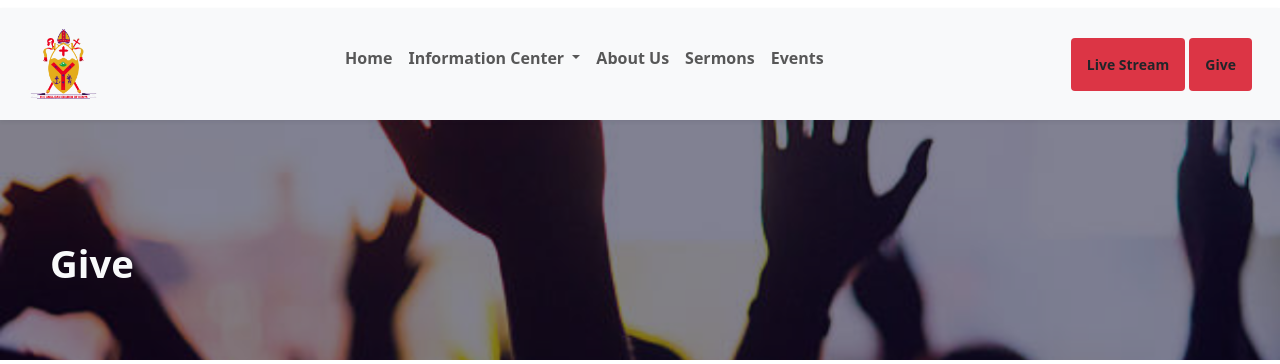
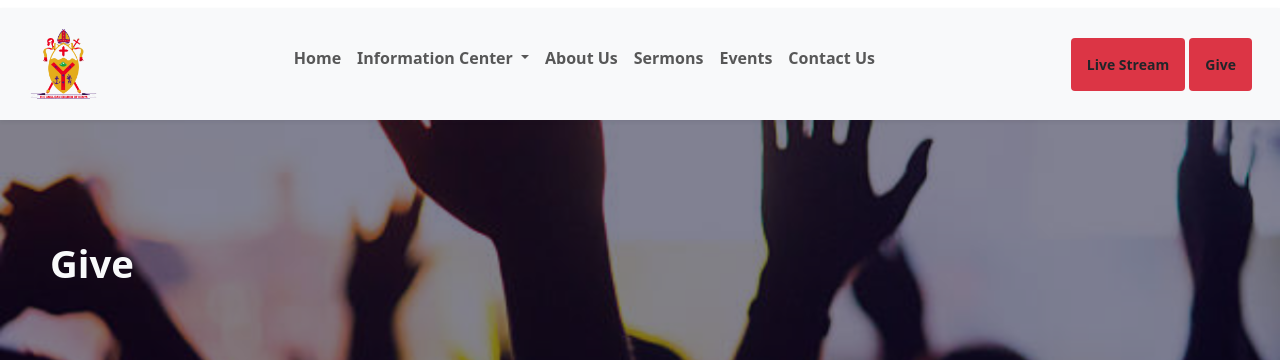
Before and after one commit to muru-technologies/church, a Django app: page /card/ in a window 1280 px wide. Shown: the top 364 px of the page. Run offline with Django 4.2, Linux system fonts and the light colour scheme; some libraries are stand-ins or nearby versions.

Commit message:
tweaked navbar

```diff
--- a/church/static/css/style.css
+++ b/church/static/css/style.css
@@ -32,7 +32,7 @@ body{
     width: 70px;
 }
 
-.navbar-nav>.active>a {
+#topheader .navbar-nav li.active > a{
     color: #dc3545;
     border-bottom: black solid 2px;
 }
--- a/church/static/js/main.js
+++ b/church/static/js/main.js
@@ -1,11 +1 @@
 // nav bar
-
-$(document).ready(function () {
-
-    $('ul.navbar-nav > li')
-            .click(function (e) {
-        $('ul.navbar-nav > li')
-            .removeClass('active');
-        $(this).addClass('active');
-    });
-});
--- a/church/templates/base.html
+++ b/church/templates/base.html
@@ -43,7 +43,7 @@
       {% comment %} id="cont" {% endcomment %}
       <div >
         <!-- Navbar Start-->
-          <nav class="mt-2 container-fluid navbar bg-body-tertiary navbar-expand-lg fixed-top shadow-sm p-3 bg-body-tertiary position-sticky">
+          <nav class="mt-2 container-fluid navbar bg-body-tertiary navbar-expand-lg fixed-top shadow-sm p-3 bg-body-tertiary position-sticky" id="topheader">
               <div class="container-fluid">
 
                 <a class="navbar-brand" href="{% url 'church:index' %}">
@@ -58,7 +58,7 @@
                   <div class="offcanvas-header">
                     <button type="button" class="btn-close" data-bs-dismiss="offcanvas" aria-label="Close"></button>
                   </div>
-                  <div class="offcanvas-body">
+                  <div class="offcanvas-body" id="mynav">
 
                     <ul class="navbar-nav justify-content-center mx-auto flex-grow-1 pe-3">
                       <li class="nav-item">
@@ -166,6 +166,10 @@
 
                       <li class="nav-item">
                         <a class="nav-link" aria-current="page" href="{% url 'church:event_list' %}">Events</a>
+                      </li>
+
+                      <li class="nav-item">
+                        <a class="nav-link" aria-current="page" href="{% url 'church:contact' %}">Contact Us</a>
                       </li>
 
                     </ul>
@@ -297,9 +301,17 @@
       <script src="{% static './js/main.js' %}"></script>
 
       <script src="{% static './js/jquery.min.js' %}"></script>
+
       <script type="text/javascript" src="{% static './js/slick.min.js' %}"></script>
 
-      <script type="text/javascript">
+      <script>
+
+        // navbar
+
+        $( '#topheader .navbar-nav a' ).on( 'click', function () {
+          $( '#topheader .navbar-nav' ).find( 'li.active' ).removeClass( 'active' );
+          $( this ).parent( 'li' ).addClass( 'active' );
+        });
 
         // C-Slider
 
@@ -324,31 +336,6 @@
         });
 
       </script>
-      <script>
-
-        $(document).ready(function () {
-
-          $('ul.navbar-nav > li')
-                  .click(function (e) {
-              $('ul.navbar-nav > li')
-                  .removeClass('active');
-              $(this).addClass('active');
-          });
-      });
-      </script>
-
-      <script>
-
-        $(document).ready(function () {
-
-          $('ul.navbar-nav > li')
-                  .click(function (e) {
-              $('ul.navbar-nav > li')
-                  .removeClass('active');
-              $(this).addClass('active');
-          });
-      });
-      </script>
 
       <!-- Animate on Scroll -->
       <script src="https://unpkg.com/aos@2.3.1/dist/aos.js"></script>
```
Lines whose indentation alone changed are shown as unchanged.
